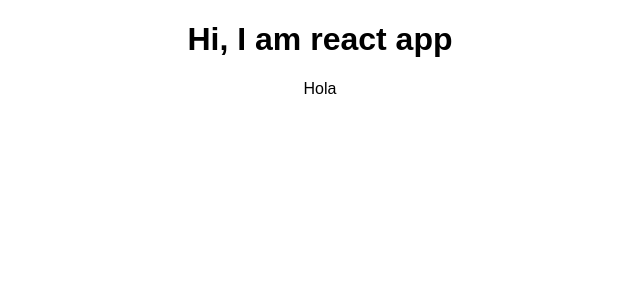
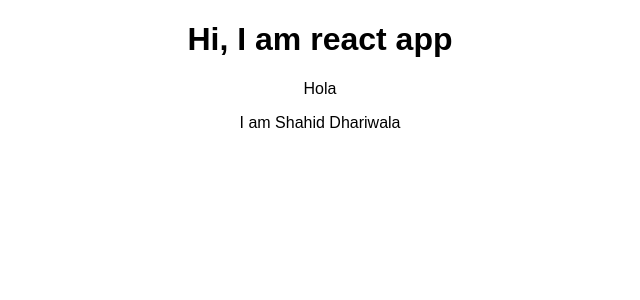
Before and after one commit to shahiddhariwala/playing-around-with-react-js, a React (Create React App) app in the folder react-complete-guide/: page / in a window 1280 px wide. Shown: the top 300 px of the page, without its empty margins (320-960 px from the left). Built offline with nearby package versions, Linux system fonts and the light colour scheme.

Commit message:
Creating functional Components

```diff
--- a/react-complete-guide/src/App.js
+++ b/react-complete-guide/src/App.js
@@ -1,12 +1,13 @@
 import React, { Component } from 'react';
 import './App.css';
-
+import Person from './Person/Person';
 class App extends Component {
   render() {
     return (
       <div className="App">
         <h1>Hi, I am react app</h1>
         <p>Hola</p>
+        <Person />
       </div>
       // <p>Hola</p> not allowed , it is recommended to have one root elements inside it
       // other elements to be wrapped ( * before React 16);
--- /dev/null
+++ b/react-complete-guide/src/Person/Person.js
@@ -0,0 +1,8 @@
+import React from 'react';
+
+const person = ()=>
+{
+    return <p> I am Shahid Dhariwala </p>;
+}
+
+export default person;
```
